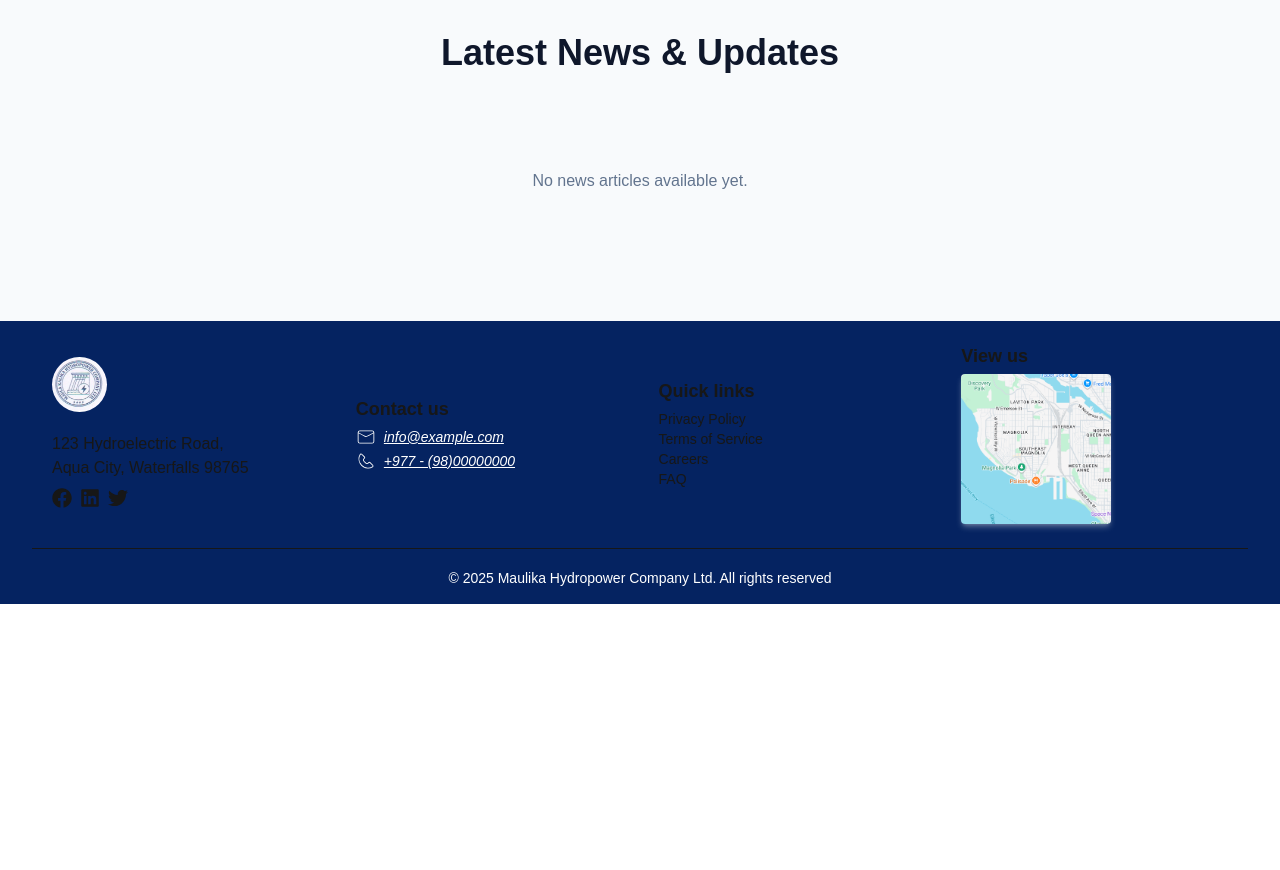
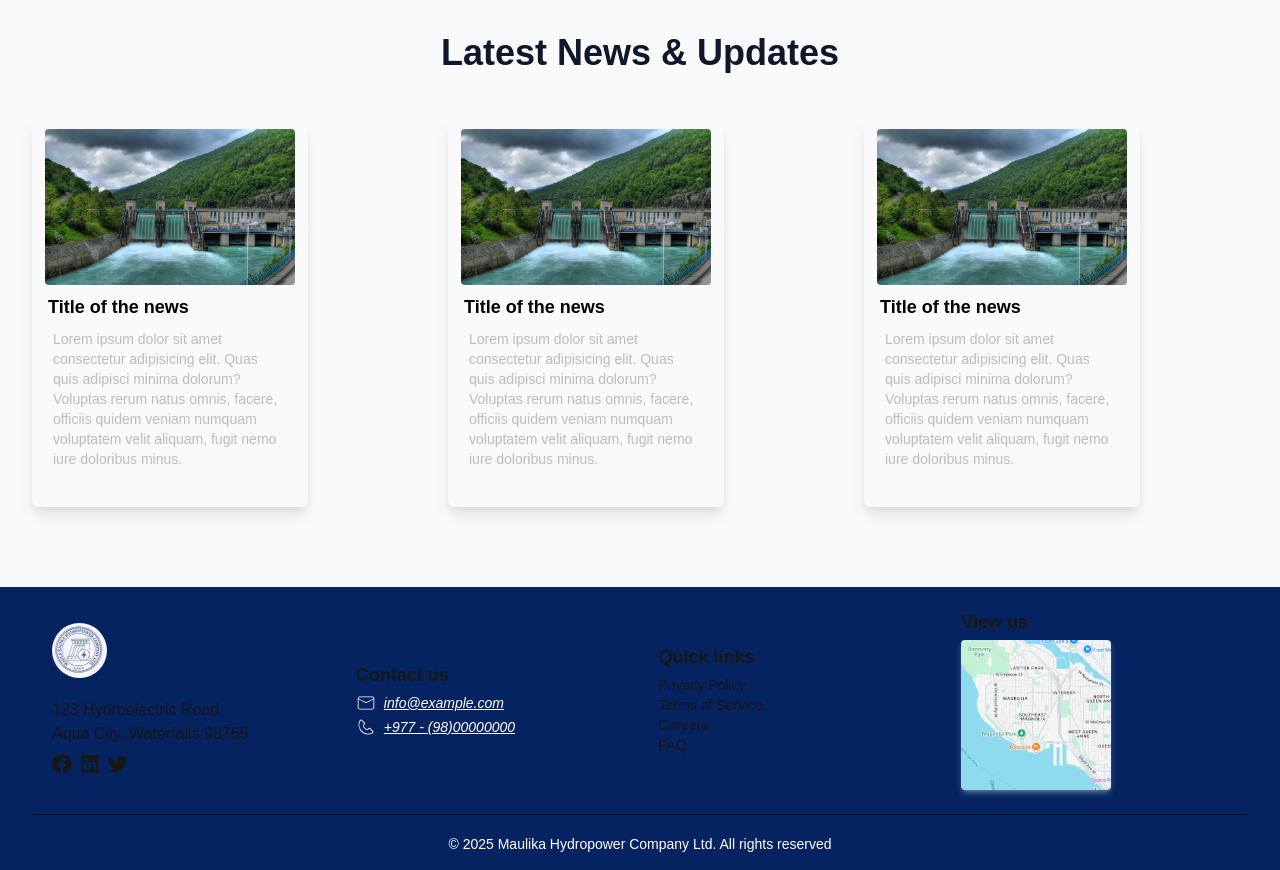
Before and after one commit to tufanrai/maulakalika, a Next.js app: page / in a window 1280 px wide. Shown: the part 2400-3270 px from the top of the page. Before the commit the page ends 3004 px from the top, so only its background shows below. Built offline with nearby package versions, Linux system fonts and the light colour scheme.

Commit message:
updated the news section on the home page

```diff
--- a/app/page.tsx
+++ b/app/page.tsx
@@ -9,6 +9,7 @@ import {
 } from "lucide-react";
 import Link from "next/link";
 import hero from "@/public/Hydro electric power plant stock image_ Image of powerplant - 19361119.jpg";
+import Project_news_card from "@/components/cards/project_news_card";
 
 export default function Home() {
   const stats = [
@@ -221,72 +222,10 @@ export default function Home() {
           </div>
 
           <div className="grid sm:grid-cols-2 lg:grid-cols-3 gap-8">
-            {/* {newsLoading ? (
-              Array(6)
-                .fill(0)
-                .map((_, i) => (
-                  <div
-                    key={i}
-                    className="bg-white rounded-2xl p-6 border border-slate-200 animate-pulse"
-                  >
-                    <div className="h-6 bg-slate-200 rounded mb-3"></div>
-                    <div className="h-4 bg-slate-200 rounded mb-2"></div>
-                    <div className="h-4 bg-slate-200 rounded w-2/3"></div>
-                  </div>
-                ))
-            ) : newsItems.length > 0 ? (
-              newsItems.map((news) => (
-                <div
-                  key={news.id}
-                  className="bg-white rounded-2xl p-6 border border-slate-200 hover:shadow-xl transition-all hover:-translate-y-1 group cursor-pointer"
-                >
-                  {news.image_url && (
-                    <div className="aspect-video bg-slate-100 rounded-xl mb-4 overflow-hidden">
-                      <img
-                        src={news.image_url}
-                        alt={news.title}
-                        className="w-full h-full object-cover group-hover:scale-105 transition-transform duration-500"
-                      />
-                    </div>
-                  )}
-                  <div className="flex items-center gap-2 text-xs text-slate-500 mb-2">
-                    <Calendar className="w-3 h-3" />
-                    <span>{news.category?.replace(/_/g, " ")}</span>
-                  </div>
-                  {news.publish_date && (
-                    <div className="text-xs text-teal-600 font-medium mb-2">
-                      {new Date(news.publish_date).toLocaleDateString("en-US", {
-                        month: "long",
-                        day: "numeric",
-                        year: "numeric",
-                      })}
-                    </div>
-                  )}
-                  <h3 className="text-lg font-bold text-slate-900 mb-2 group-hover:text-teal-600 transition-colors">
-                    {news.title}
-                  </h3>
-                  <p className="text-sm text-slate-600 line-clamp-2">
-                    {news.summary}
-                  </p>
-                </div>
-              ))
-            ) : ( */}
-            <div className="col-span-full text-center py-12">
-              <p className="text-slate-500">No news articles available yet.</p>
-            </div>
-            {/* // )} */}
+            <Project_news_card />
+            <Project_news_card />
+            <Project_news_card />
           </div>
-
-          {/* {newsItems.length > 0 && (
-            <div className="text-center mt-12">
-              <Link href={"/news"}>
-                <button>
-                  View All News
-                  <ArrowRight className="w-4 h-4 ml-2" />
-                </button>
-              </Link>
-            </div>
-          )} */}
         </div>
       </section>
     </div>
```
